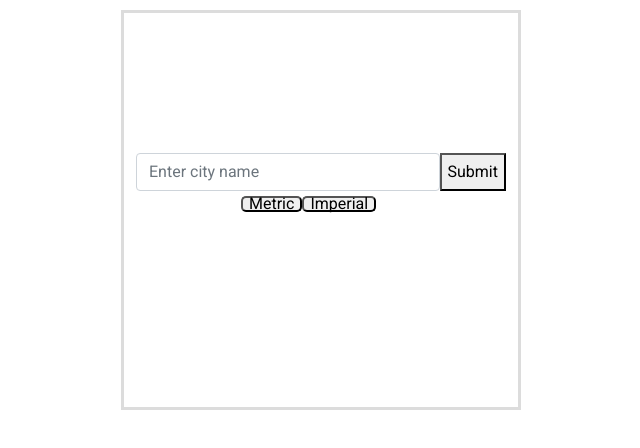
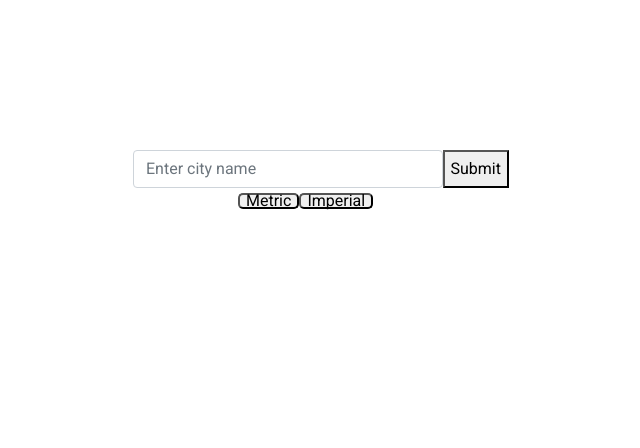
Before and after one commit to alicethomas/current-weather, an Angular app: page / in a window 1280 px wide. Shown: the top 448 px of the page, without its empty margins (319-959 px from the left). Built offline with nearby package versions, Linux system fonts and the light colour scheme.

Commit message:
remove border

```diff
--- a/src/app/city/city.component.css
+++ b/src/app/city/city.component.css
@@ -1,8 +1,6 @@
 .well {
     height: 400px;
     max-width: 400px;
-    border-style: solid;
-    border-color: gainsboro;
     margin-top: 10px;
     margin-bottom: 10px;
 }
```
